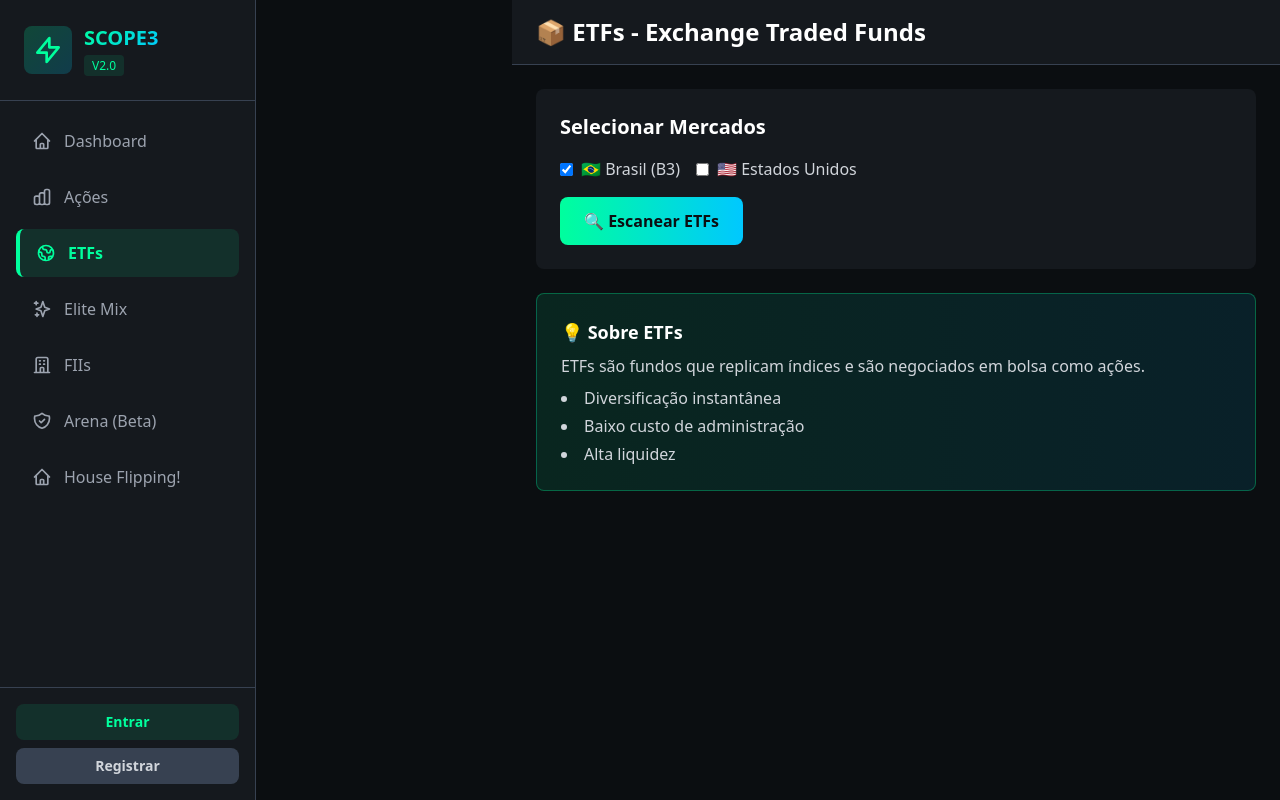
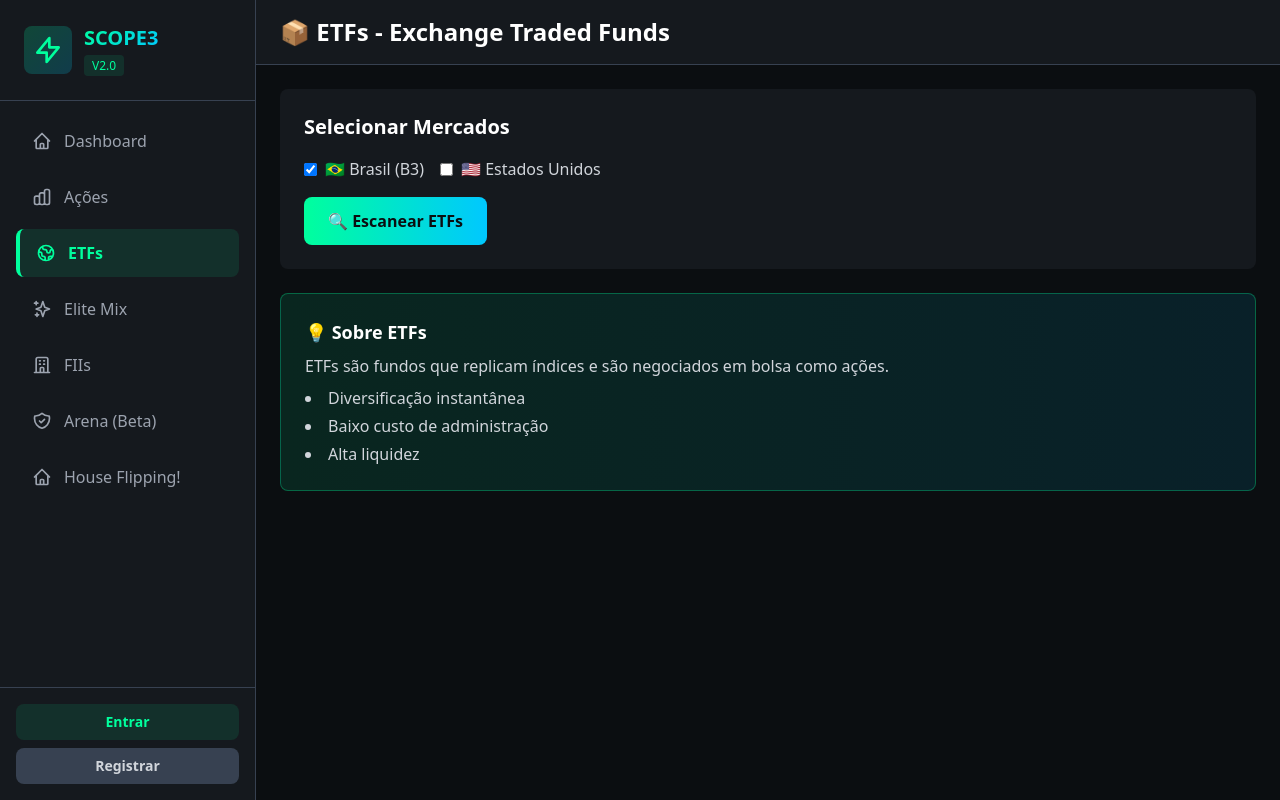
Before and after one commit to tonyoecruz/market-hacking, a FastAPI app: page /etfs/ in a window 1280 px wide. Run offline with FastAPI, Linux system fonts and the light colour scheme; some libraries are stand-ins or nearby versions.

Commit message:
Atualização

```diff
--- a/templates/flipping.html
+++ b/templates/flipping.html
@@ -8,7 +8,7 @@
     {% include "components/sidebar.html" %}
 
     <!-- Main Content -->
-    <div class="flex-1 overflow-y-auto ml-64">
+    <div class="flex-1 overflow-y-auto">
         <header class="bg-dark-800 border-b border-gray-700 px-6 py-4 flex justify-between items-center">
             <h2 class="text-2xl font-bold text-white flex items-center gap-2">
                 🏠 House Flipping <span class="text-primary text-sm bg-primary/10 px-2 py-1 rounded">Beta</span>
--- a/templates/pages/acoes.html
+++ b/templates/pages/acoes.html
@@ -6,7 +6,7 @@
 <div class="flex h-screen bg-dark-900">
     {% include "components/sidebar.html" %}
 
-    <div class="flex-1 flex flex-col overflow-hidden ml-64">
+    <div class="flex-1 flex flex-col overflow-hidden">
         <header class="bg-dark-800 border-b border-gray-700 px-6 py-4 flex justify-between items-center">
             <h1 class="text-2xl font-bold text-white">📊 Análise de Ações</h1>
             <button onclick="loadData()" id="refresh-btn"
--- a/templates/pages/arena.html
+++ b/templates/pages/arena.html
@@ -6,7 +6,7 @@
 <div class="flex h-screen bg-dark-900">
     {% include "components/sidebar.html" %}
 
-    <div class="flex-1 flex flex-col overflow-hidden ml-64">
+    <div class="flex-1 flex flex-col overflow-hidden">
         <header class="bg-dark-800 border-b border-gray-700 px-6 py-4">
             <h1 class="text-2xl font-bold text-white">⚔️ Arena - Batalha de Ativos (Beta)</h1>
         </header>
--- a/templates/pages/elite_mix.html
+++ b/templates/pages/elite_mix.html
@@ -6,7 +6,7 @@
 <div class="flex h-screen bg-dark-900">
     {% include "components/sidebar.html" %}
 
-    <div class="flex-1 flex flex-col overflow-hidden ml-64">
+    <div class="flex-1 flex flex-col overflow-hidden">
         <header class="bg-dark-800 border-b border-gray-700 px-6 py-4">
             <h1 class="text-2xl font-bold text-white">⭐ Elite Mix - Graham + Magic Formula</h1>
         </header>
--- a/templates/pages/etfs.html
+++ b/templates/pages/etfs.html
@@ -6,7 +6,7 @@
 <div class="flex h-screen bg-dark-900">
     {% include "components/sidebar.html" %}
 
-    <div class="flex-1 flex flex-col overflow-hidden ml-64">
+    <div class="flex-1 flex flex-col overflow-hidden">
         <header class="bg-dark-800 border-b border-gray-700 px-6 py-4">
             <h1 class="text-2xl font-bold text-white">📦 ETFs - Exchange Traded Funds</h1>
         </header>
--- a/templates/pages/fiis.html
+++ b/templates/pages/fiis.html
@@ -6,7 +6,7 @@
 <div class="flex h-screen bg-dark-900">
     {% include "components/sidebar.html" %}
 
-    <div class="flex-1 flex flex-col overflow-hidden ml-64">
+    <div class="flex-1 flex flex-col overflow-hidden">
         <header class="bg-dark-800 border-b border-gray-700 px-6 py-4">
             <h1 class="text-2xl font-bold text-white">🏢 FIIs - Fundos Imobiliários</h1>
         </header>
```
